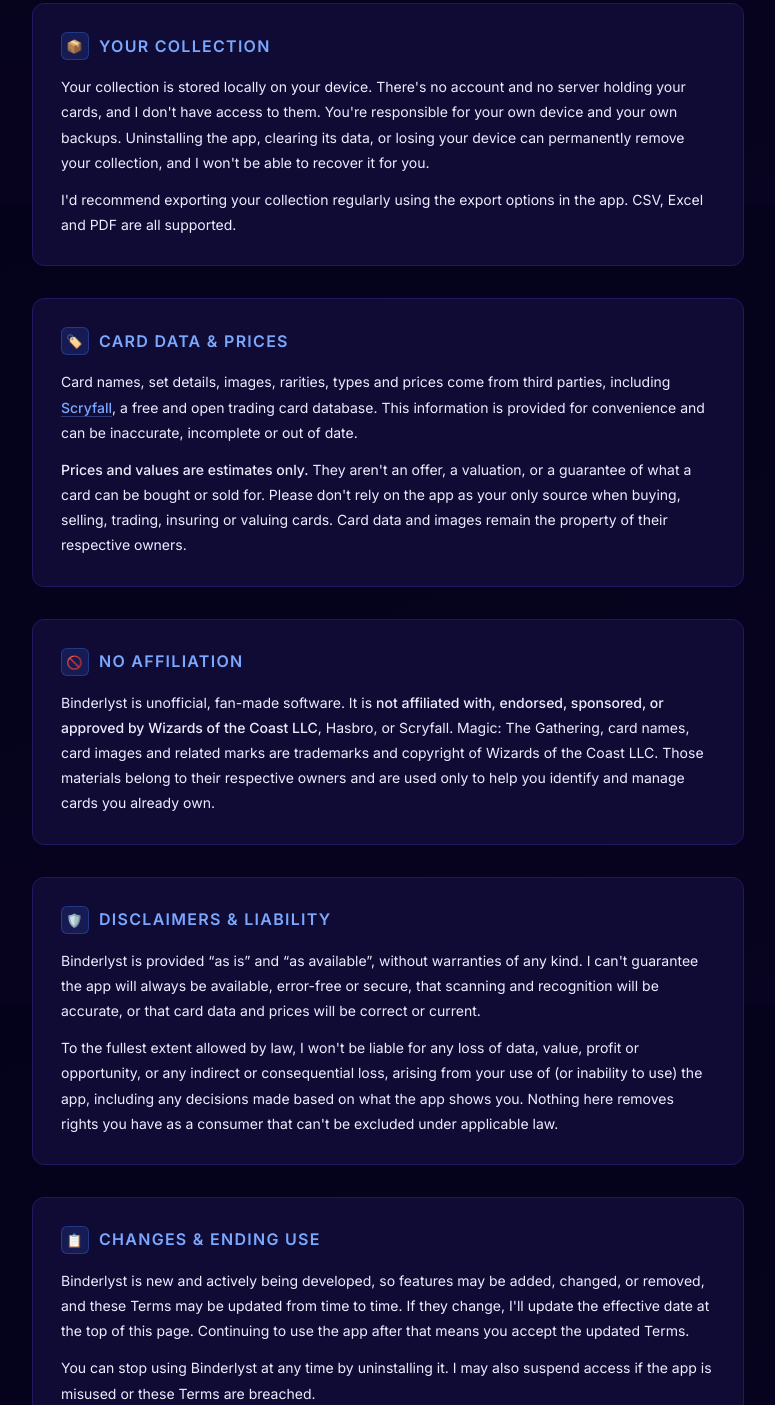
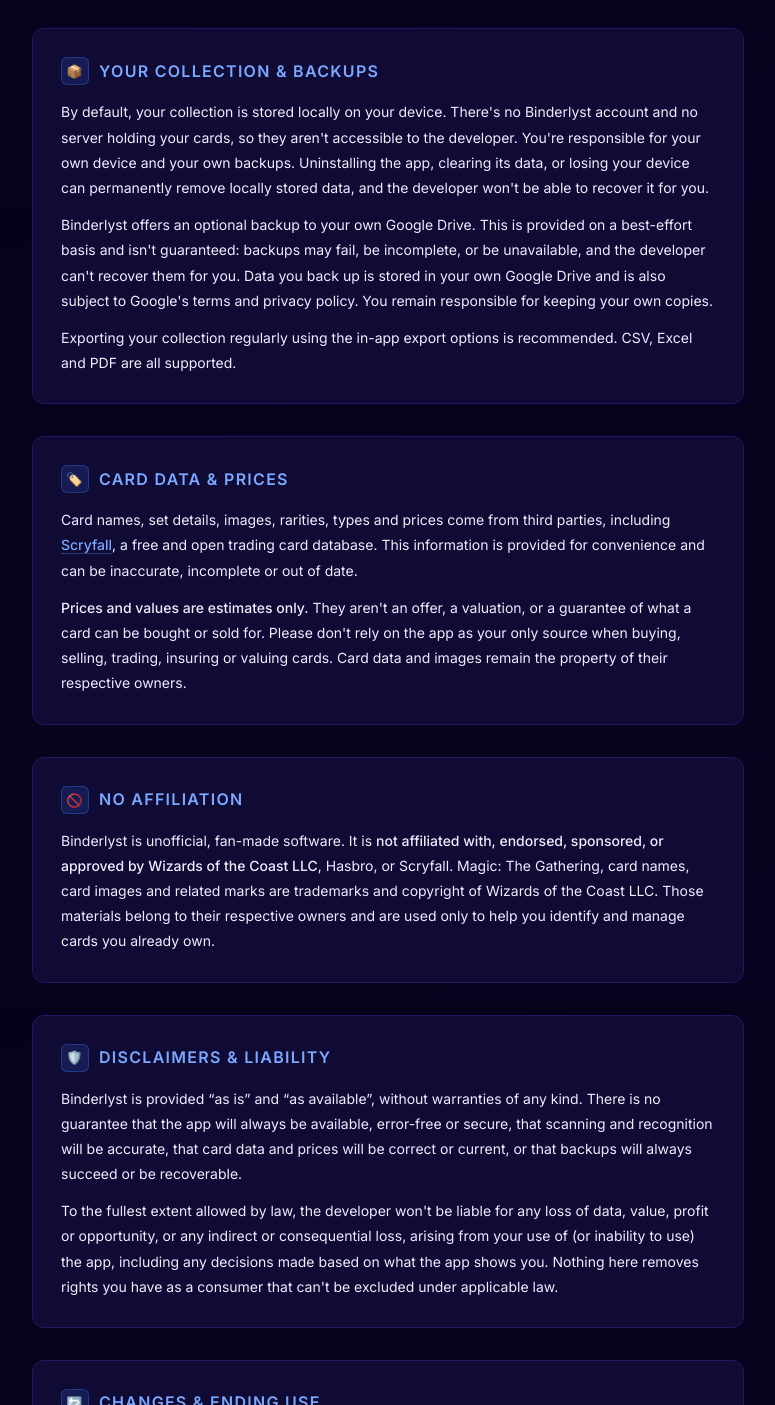
Before and after one commit to Binderlyst/Binderlyst-Terms, a plain HTML site: page index.html in a window 1280 px wide. Shown: the part 1395-2800 px from the top of the page, without its empty margins (252-1027 px from the left). Drawn offline with Linux system fonts and the light colour scheme.

Commit message:
Add files via upload

```diff
--- a/index.html
+++ b/index.html
@@ -3,7 +3,7 @@
 <head>
   <meta charset="UTF-8" />
   <meta name="viewport" content="width=device-width, initial-scale=1.0" />
-  <title>Terms of Service - Binderlyst</title>
+  <title>Terms of Service | Binderlyst</title>
   <link rel="preconnect" href="https://fonts.googleapis.com" />
   <link rel="preconnect" href="https://fonts.gstatic.com" crossorigin />
   <link href="https://fonts.googleapis.com/css2?family=Cinzel+Decorative:wght@400;700&family=Inter:wght@300;400;500;600&display=swap" rel="stylesheet" />
@@ -24,6 +24,7 @@
       --border-lt:  #2E2280;
     }
 
+    /* Dark root background so mobile overscroll/bounce never flashes white. */
     html { scroll-behavior: smooth; background: var(--bg-end); }
 
     body {
@@ -36,7 +37,7 @@
       min-height: 100vh;
     }
 
-    /* ── Stars background ──────────────────────────────────────────── */
+    /* Stars background */
     body::before {
       content: '';
       position: fixed;
@@ -53,7 +54,7 @@
       z-index: 0;
     }
 
-    /* ── Layout ────────────────────────────────────────────────────── */
+    /* Layout */
     .page {
       position: relative;
       z-index: 1;
@@ -62,7 +63,7 @@
       padding: 60px 24px 100px;
     }
 
-    /* ── Header ────────────────────────────────────────────────────── */
+    /* Header */
     header {
       text-align: center;
       margin-bottom: 56px;
@@ -104,7 +105,7 @@
       font-weight: 500;
     }
 
-    /* ── Sections ──────────────────────────────────────────────────── */
+    /* Sections */
     section {
       margin-bottom: 32px;
     }
@@ -185,7 +186,7 @@
     }
 
 
-    /* ── Contact ───────────────────────────────────────────────────── */
+    /* Contact */
     .contact-link {
       color: var(--accent-lt);
       text-decoration: none;
@@ -199,7 +200,7 @@
       border-color: var(--accent-lt);
     }
 
-    /* ── Footer ────────────────────────────────────────────────────── */
+    /* Footer */
     footer {
       text-align: center;
       margin-top: 64px;
@@ -226,7 +227,7 @@
     <header>
       <img class="app-icon" src="./app_icon.png" alt="Binderlyst" />
       <h1>Terms of Service</h1>
-      <p class="subtitle">Effective date: 31 May 2026</p>
+      <p class="subtitle">Effective date: 14 June 2026</p>
       <div class="divider"></div>
     </header>
 
@@ -266,8 +267,8 @@
         <h2><span class="icon">✅</span>Eligibility</h2>
         <p>
           You should be old enough to enter into an agreement in your country before
-          using the app. Binderlyst isn't aimed at children under 13, and I don't
-          knowingly collect anything from them.
+          using the app. Binderlyst isn't aimed at children under 13, and Binderlyst
+          doesn't knowingly collect anything from them.
         </p>
       </div>
     </section>
@@ -275,12 +276,12 @@
     <!-- Licence & Fair Use -->
     <section>
       <div class="section-card">
-        <h2><span class="icon">🔑</span>Licence &amp; Fair Use</h2>
+        <h2><span class="icon">📜</span>Licence &amp; Fair Use</h2>
         <p>
-          I grant you a personal, non-exclusive, non-transferable licence to install and
-          use Binderlyst on devices you own or control, in line with these Terms and
-          Google Play's Terms of Service. I keep all rights in the app itself, including
-          its code, design, and branding.
+          Binderlyst grants you a personal, non-exclusive, non-transferable licence to
+          install and use the app on devices you own or control, in line with these Terms
+          and Google Play's Terms of Service. All rights in the app itself, including its
+          code, design, and branding, are reserved.
         </p>
         <p>When using the app, please don't:</p>
         <ul>
@@ -292,20 +293,27 @@
       </div>
     </section>
 
-    <!-- Your Collection -->
+    <!-- Your Collection & Backups -->
     <section>
       <div class="section-card">
-        <h2><span class="icon">📦</span>Your Collection</h2>
+        <h2><span class="icon">📦</span>Your Collection &amp; Backups</h2>
         <p>
-          Your collection is stored locally on your device. There's no account and no
-          server holding your cards, and I don't have access to them. You're responsible
-          for your own device and your own backups. Uninstalling the app, clearing its
-          data, or losing your device can permanently remove your collection, and I won't
-          be able to recover it for you.
+          By default, your collection is stored locally on your device. There's no
+          Binderlyst account and no server holding your cards, so they aren't accessible
+          to the developer. You're responsible for your own device and your own backups.
+          Uninstalling the app, clearing its data, or losing your device can permanently
+          remove locally stored data, and the developer won't be able to recover it for you.
         </p>
         <p>
-          I'd recommend exporting your collection regularly using the export options in
-          the app. CSV, Excel and PDF are all supported.
+          Binderlyst offers an optional backup to your own Google Drive. This is provided
+          on a best-effort basis and isn't guaranteed: backups may fail, be incomplete, or
+          be unavailable, and the developer can't recover them for you. Data you back up is
+          stored in your own Google Drive and is also subject to Google's terms and privacy
+          policy. You remain responsible for keeping your own copies.
+        </p>
+        <p>
+          Exporting your collection regularly using the in-app export options is
+          recommended. CSV, Excel and PDF are all supported.
         </p>
       </div>
     </section>
@@ -351,15 +359,16 @@
         <h2><span class="icon">🛡️</span>Disclaimers &amp; Liability</h2>
         <p>
           Binderlyst is provided &ldquo;as is&rdquo; and &ldquo;as available&rdquo;,
-          without warranties of any kind. I can't guarantee the app will always be
-          available, error-free or secure, that scanning and recognition will be accurate,
-          or that card data and prices will be correct or current.
+          without warranties of any kind. There is no guarantee that the app will always
+          be available, error-free or secure, that scanning and recognition will be
+          accurate, that card data and prices will be correct or current, or that backups
+          will always succeed or be recoverable.
         </p>
         <p>
-          To the fullest extent allowed by law, I won't be liable for any loss of data,
-          value, profit or opportunity, or any indirect or consequential loss, arising
-          from your use of (or inability to use) the app, including any decisions made
-          based on what the app shows you. Nothing here removes rights you have as a
+          To the fullest extent allowed by law, the developer won't be liable for any loss
+          of data, value, profit or opportunity, or any indirect or consequential loss,
+          arising from your use of (or inability to use) the app, including any decisions
+          made based on what the app shows you. Nothing here removes rights you have as a
           consumer that can't be excluded under applicable law.
         </p>
       </div>
@@ -368,16 +377,16 @@
     <!-- Changes & Ending Use -->
     <section>
       <div class="section-card">
-        <h2><span class="icon">📋</span>Changes &amp; Ending Use</h2>
+        <h2><span class="icon">🔄</span>Changes &amp; Ending Use</h2>
         <p>
           Binderlyst is new and actively being developed, so features may be added,
           changed, or removed, and these Terms may be updated from time to time. If they
-          change, I'll update the effective date at the top of this page. Continuing to
-          use the app after that means you accept the updated Terms.
+          change, the effective date at the top of this page will be updated. Continuing
+          to use the app after that means you accept the updated Terms.
         </p>
         <p>
-          You can stop using Binderlyst at any time by uninstalling it. I may also suspend
-          access if the app is misused or these Terms are breached.
+          You can stop using Binderlyst at any time by uninstalling it. Access may also be
+          suspended if the app is misused or these Terms are breached.
         </p>
       </div>
     </section>
@@ -385,7 +394,7 @@
     <!-- Governing Law -->
     <section>
       <div class="section-card">
-        <h2><span class="icon">🏛️</span>Governing Law</h2>
+        <h2><span class="icon">⚖️</span>Governing Law</h2>
         <p>
           These Terms are governed by the laws of England and Wales, and any disputes fall
           under the courts of England and Wales. This doesn't affect any mandatory
@@ -399,10 +408,9 @@
       <div class="section-card">
         <h2><span class="icon">✉️</span>Contact</h2>
         <p>
-          If you have questions about these Terms, you can reach me at
+          If you have questions about these Terms, you can get in touch at
           <a class="contact-link" href="mailto:binderlyst@hotmail.com">binderlyst@hotmail.com</a>.
-          I'm currently studying while also working full-time, so responses may take a
-          little time, but I'll do my best to get back to you as soon as I can.
+          Responses may take a little time, but you'll get a reply as soon as possible.
         </p>
       </div>
     </section>
```
